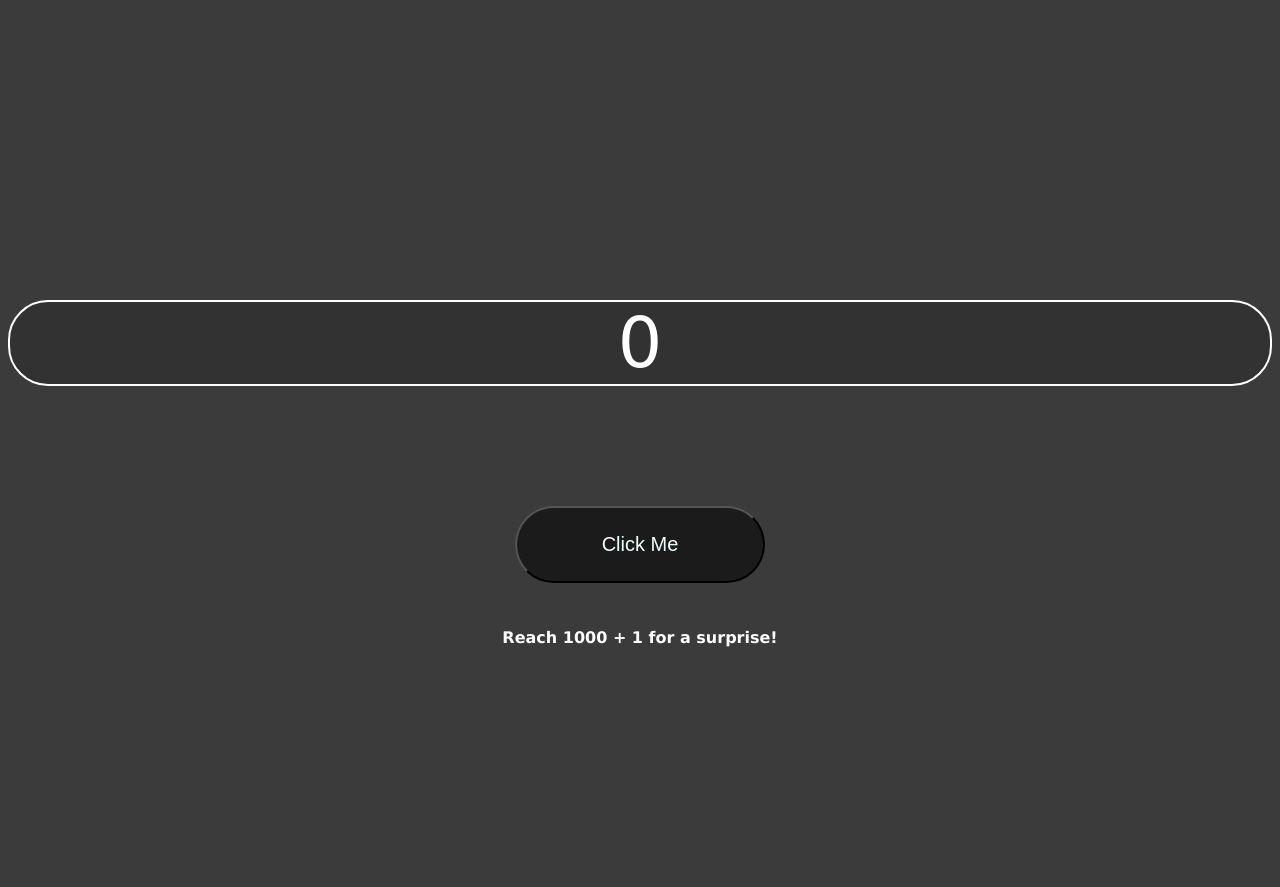
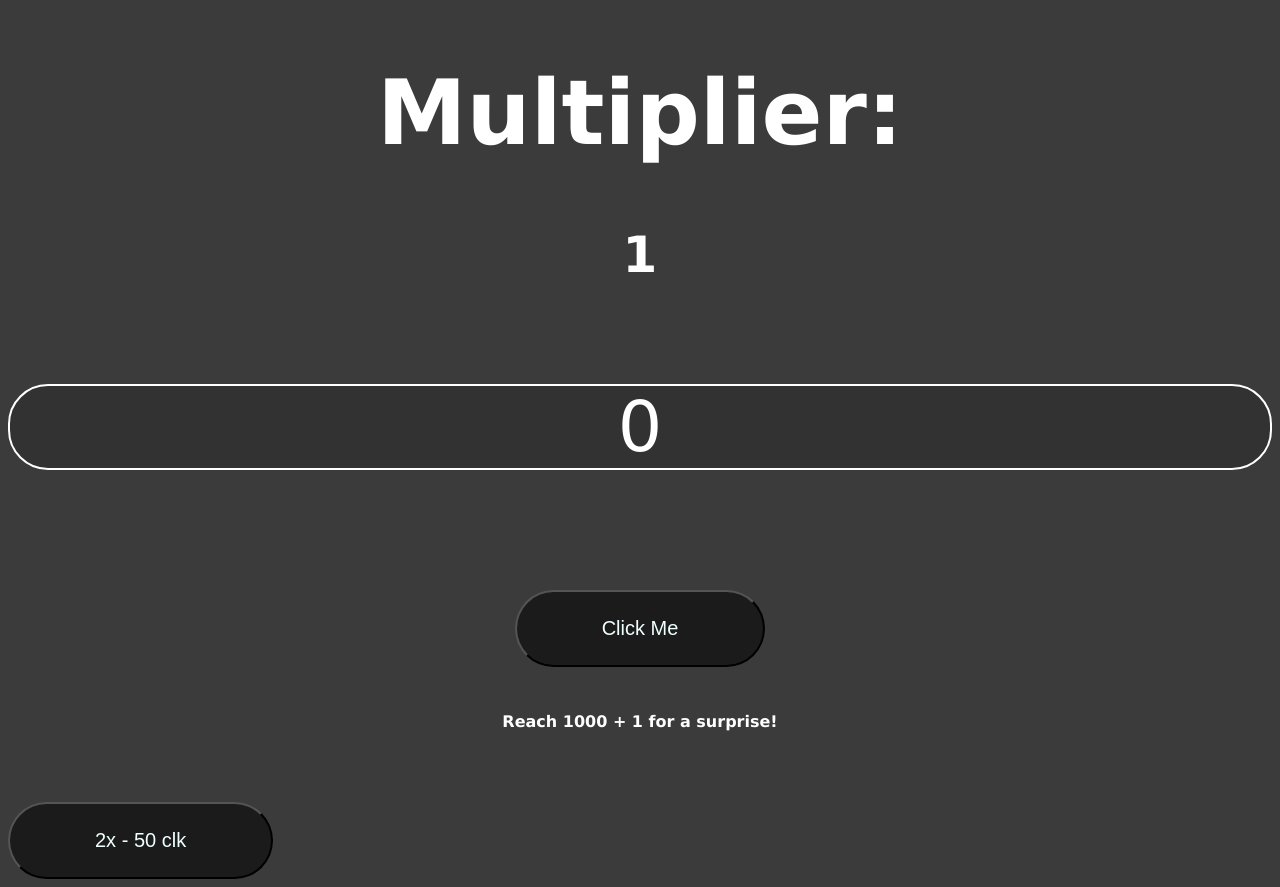
Before and after one commit to sonic28g/buttoncliker, a plain HTML site: page index.html in a window 1280 px wide. Before the commit the page ends 800 px from the top, so only its background shows below. Drawn offline with Linux system fonts and the light colour scheme.

Commit message:
v1.2
+Multiplier2

```diff
--- a/index.html
+++ b/index.html
@@ -6,9 +6,12 @@
 
     </head>
     <body>
+        <h1 align="center">Multiplier:</h1>
+        <h2 align="center" id="mult">1</h2>
         <p align="center" id="num">0</p>
         <center><button onclick="clicker()">Click Me</button></center>
         <center><h4>Reach 1000 + 1 for a surprise!</h6></center>
+        <button id="double" onclick="changeMul()">2x - 50 clk</button>
         <script src="script.js"></script>
     </body>
 </html>
--- a/script.js
+++ b/script.js
@@ -1,11 +1,25 @@
 let x = 0;
+let mul = 1;
 function clicker(){
+    document.getElementById("double").innerHTML = "2x - 50 clk";
     if(x >= 1000){
         window.open("https://www.youtube.com/watch?v=dQw4w9WgXcQ");
         document.getElementById("num").innerHTML = x.toString();
     }else{
-                    x += 1
+        x += mul
         document.getElementById("num").innerHTML = x.toString();
     }
 
 }
+
+function changeMul(){
+    if(x >= 50){
+        mul = 2;
+        x -= 50;
+        document.getElementById("mult").innerHTML = "2";
+        document.getElementById("num").innerHTML = x.toString();
+    } else{
+        document.getElementById("double").innerHTML = "Invalid";
+    }
+
+}
--- a/style.css
+++ b/style.css
@@ -6,7 +6,7 @@ body{
 p{
     color: white;
     font-size: 70px;
-    margin-top: 300px;
+    margin-top: 100px;
     border: 2px;
     border-style: solid;
     border-radius: 40px;
@@ -33,3 +33,13 @@ h4{
     color: white;
     margin-top: 45px;
 }
+
+h1{
+    color: white;
+    font-size: 90px;
+}
+
+h2{
+    color: white;
+    font-size: 50px;
+}
```
Lines whose indentation alone changed are shown as unchanged.
